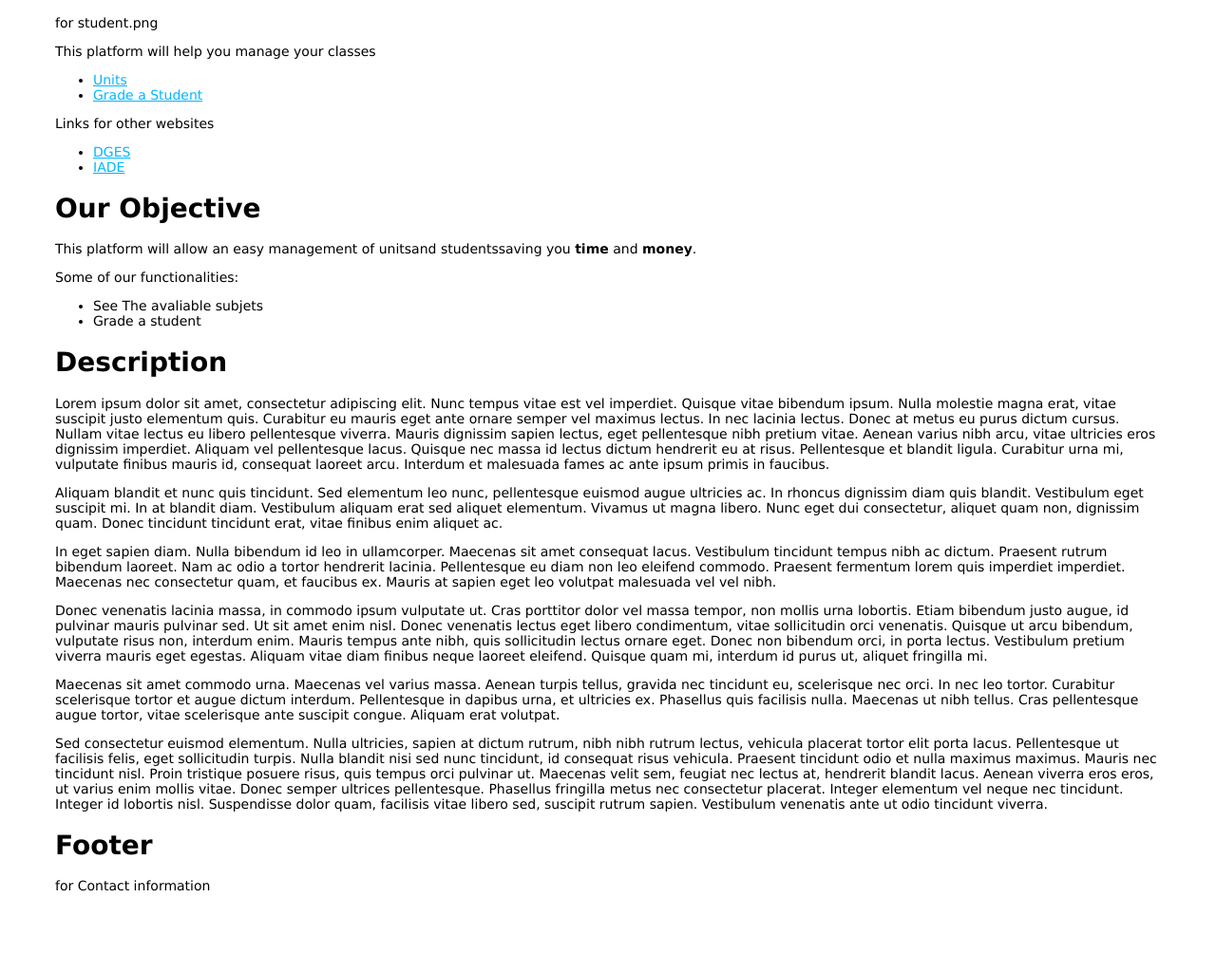
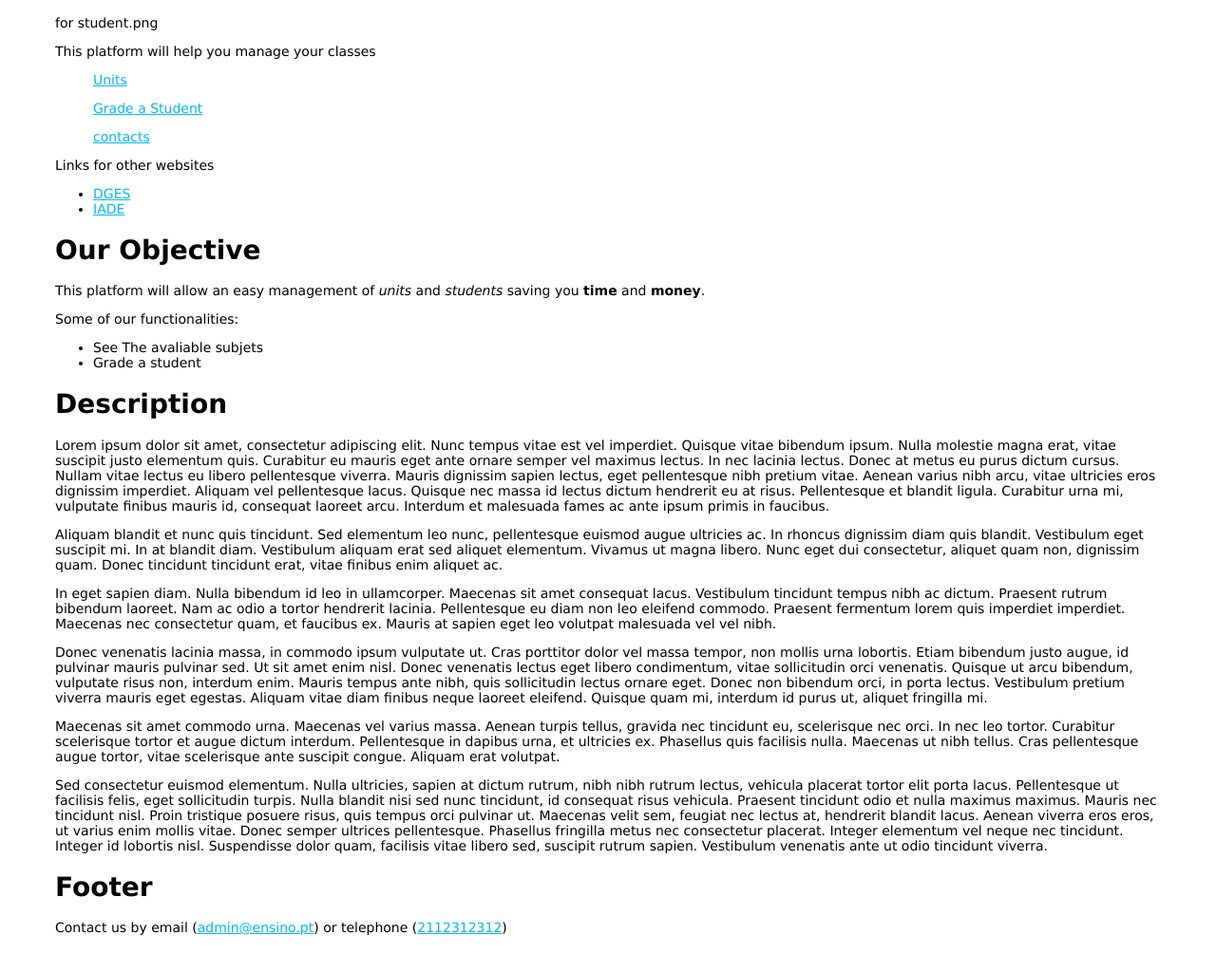
Before and after one commit to G-Souza-99/alunos, a website: page code/public/index.html in a window 1280 px wide. Shown: the part 94-1118 px from the top of the page at 95% size. Before the commit the page ends 1093 px from the top, so only its background shows below. Drawn offline with Linux system fonts and the light colour scheme.

Commit message:
tutorial pt3

```diff
--- a/code/public/index.html
+++ b/code/public/index.html
@@ -13,11 +13,12 @@
     <p>This platform will help you manage your classes</p>
   </div>
 
-  <div id="Nav">
+  <div id="nav">
     <p></p>
     <ul>
-      <li><a href="units.html">Units</a></li>
-      <li><a href="grading.html">Grade a Student</a></li>
+      <p><a href="units.html">Units</a></p>
+      <p><a href="grading.html">Grade a Student</a><p>
+      <p><a href="#contacts">contacts</a><p>
     </ul>
   </div>
 
@@ -31,7 +32,7 @@
 
   <div id="our objective">
     <h1>Our Objective</h1>
-    <p>This platform will allow an easy management of unitsand studentssaving you <strong>time</strong> and <strong>money</strong>. </p>
+    <p>This platform will allow an easy management of <i>units</i> and <i>students</i> saving you <strong>time</strong> and <strong>money</strong>. </p>
     <p>Some of our functionalities:</p>
     <ul>
       <li>See The avaliable subjets</li>
@@ -43,15 +44,15 @@
     <h1>Description</h1>
     <p>Lorem ipsum dolor sit amet, consectetur adipiscing elit. Nunc tempus vitae est vel imperdiet. Quisque vitae bibendum ipsum. Nulla molestie magna erat, vitae suscipit justo elementum quis. Curabitur eu mauris eget ante ornare semper vel maximus lectus. In nec lacinia lectus. Donec at metus eu purus dictum cursus. Nullam vitae lectus eu libero pellentesque viverra. Mauris dignissim sapien lectus, eget pellentesque nibh pretium vitae. Aenean varius nibh arcu, vitae ultricies eros dignissim imperdiet. Aliquam vel pellentesque lacus. Quisque nec massa id lectus dictum hendrerit eu at risus. Pellentesque et blandit ligula. Curabitur urna mi, vulputate finibus mauris id, consequat laoreet arcu. Interdum et malesuada fames ac ante ipsum primis in faucibus. </p>
     <p>Aliquam blandit et nunc quis tincidunt. Sed elementum leo nunc, pellentesque euismod augue ultricies ac. In rhoncus dignissim diam quis blandit. Vestibulum eget suscipit mi. In at blandit diam. Vestibulum aliquam erat sed aliquet elementum. Vivamus ut magna libero. Nunc eget dui consectetur, aliquet quam non, dignissim quam. Donec tincidunt tincidunt erat, vitae finibus enim aliquet ac. </p>
-    <p> In eget sapien diam. Nulla bibendum id leo in ullamcorper. Maecenas sit amet consequat lacus. Vestibulum tincidunt tempus nibh ac dictum. Praesent rutrum bibendum laoreet. Nam ac odio a tortor hendrerit lacinia. Pellentesque eu diam non leo eleifend commodo. Praesent fermentum lorem quis imperdiet imperdiet. Maecenas nec consectetur quam, et faucibus ex. Mauris at sapien eget leo volutpat malesuada vel vel nibh. </p>
-    <p> Donec venenatis lacinia massa, in commodo ipsum vulputate ut. Cras porttitor dolor vel massa tempor, non mollis urna lobortis. Etiam bibendum justo augue, id pulvinar mauris pulvinar sed. Ut sit amet enim nisl. Donec venenatis lectus eget libero condimentum, vitae sollicitudin orci venenatis. Quisque ut arcu bibendum, vulputate risus non, interdum enim. Mauris tempus ante nibh, quis sollicitudin lectus ornare eget. Donec non bibendum orci, in porta lectus. Vestibulum pretium viverra mauris eget egestas. Aliquam vitae diam finibus neque laoreet eleifend. Quisque quam mi, interdum id purus ut, aliquet fringilla mi. </p>
-    <p> Maecenas sit amet commodo urna. Maecenas vel varius massa. Aenean turpis tellus, gravida nec tincidunt eu, scelerisque nec orci. In nec leo tortor. Curabitur scelerisque tortor et augue dictum interdum. Pellentesque in dapibus urna, et ultricies ex. Phasellus quis facilisis nulla. Maecenas ut nibh tellus. Cras pellentesque augue tortor, vitae scelerisque ante suscipit congue. Aliquam erat volutpat. </p>
-    <p> Sed consectetur euismod elementum. Nulla ultricies, sapien at dictum rutrum, nibh nibh rutrum lectus, vehicula placerat tortor elit porta lacus. Pellentesque ut facilisis felis, eget sollicitudin turpis. Nulla blandit nisi sed nunc tincidunt, id consequat risus vehicula. Praesent tincidunt odio et nulla maximus maximus. Mauris nec tincidunt nisl. Proin tristique posuere risus, quis tempus orci pulvinar ut. Maecenas velit sem, feugiat nec lectus at, hendrerit blandit lacus. Aenean viverra eros eros, ut varius enim mollis vitae. Donec semper ultrices pellentesque. Phasellus fringilla metus nec consectetur placerat. Integer elementum vel neque nec tincidunt. Integer id lobortis nisl. Suspendisse dolor quam, facilisis vitae libero sed, suscipit rutrum sapien. Vestibulum venenatis ante ut odio tincidunt viverra. </p>
+    <p>In eget sapien diam. Nulla bibendum id leo in ullamcorper. Maecenas sit amet consequat lacus. Vestibulum tincidunt tempus nibh ac dictum. Praesent rutrum bibendum laoreet. Nam ac odio a tortor hendrerit lacinia. Pellentesque eu diam non leo eleifend commodo. Praesent fermentum lorem quis imperdiet imperdiet. Maecenas nec consectetur quam, et faucibus ex. Mauris at sapien eget leo volutpat malesuada vel vel nibh. </p>
+    <p>Donec venenatis lacinia massa, in commodo ipsum vulputate ut. Cras porttitor dolor vel massa tempor, non mollis urna lobortis. Etiam bibendum justo augue, id pulvinar mauris pulvinar sed. Ut sit amet enim nisl. Donec venenatis lectus eget libero condimentum, vitae sollicitudin orci venenatis. Quisque ut arcu bibendum, vulputate risus non, interdum enim. Mauris tempus ante nibh, quis sollicitudin lectus ornare eget. Donec non bibendum orci, in porta lectus. Vestibulum pretium viverra mauris eget egestas. Aliquam vitae diam finibus neque laoreet eleifend. Quisque quam mi, interdum id purus ut, aliquet fringilla mi. </p>
+    <p>Maecenas sit amet commodo urna. Maecenas vel varius massa. Aenean turpis tellus, gravida nec tincidunt eu, scelerisque nec orci. In nec leo tortor. Curabitur scelerisque tortor et augue dictum interdum. Pellentesque in dapibus urna, et ultricies ex. Phasellus quis facilisis nulla. Maecenas ut nibh tellus. Cras pellentesque augue tortor, vitae scelerisque ante suscipit congue. Aliquam erat volutpat. </p>
+    <p>Sed consectetur euismod elementum. Nulla ultricies, sapien at dictum rutrum, nibh nibh rutrum lectus, vehicula placerat tortor elit porta lacus. Pellentesque ut facilisis felis, eget sollicitudin turpis. Nulla blandit nisi sed nunc tincidunt, id consequat risus vehicula. Praesent tincidunt odio et nulla maximus maximus. Mauris nec tincidunt nisl. Proin tristique posuere risus, quis tempus orci pulvinar ut. Maecenas velit sem, feugiat nec lectus at, hendrerit blandit lacus. Aenean viverra eros eros, ut varius enim mollis vitae. Donec semper ultrices pellentesque. Phasellus fringilla metus nec consectetur placerat. Integer elementum vel neque nec tincidunt. Integer id lobortis nisl. Suspendisse dolor quam, facilisis vitae libero sed, suscipit rutrum sapien. Vestibulum venenatis ante ut odio tincidunt viverra. </p>
   </div>
 
-  <div id="footer">
+  <div id="contacts">
     <h1>Footer</h1>
-    <p>for Contact information</p>
+    <p>Contact us by email (<a href="mailto:admin@ensino.pt">admin@ensino.pt</a>) or telephone (<a href="tel:2112312312">2112312312</a>)</p>
 
   </div>
 
```
